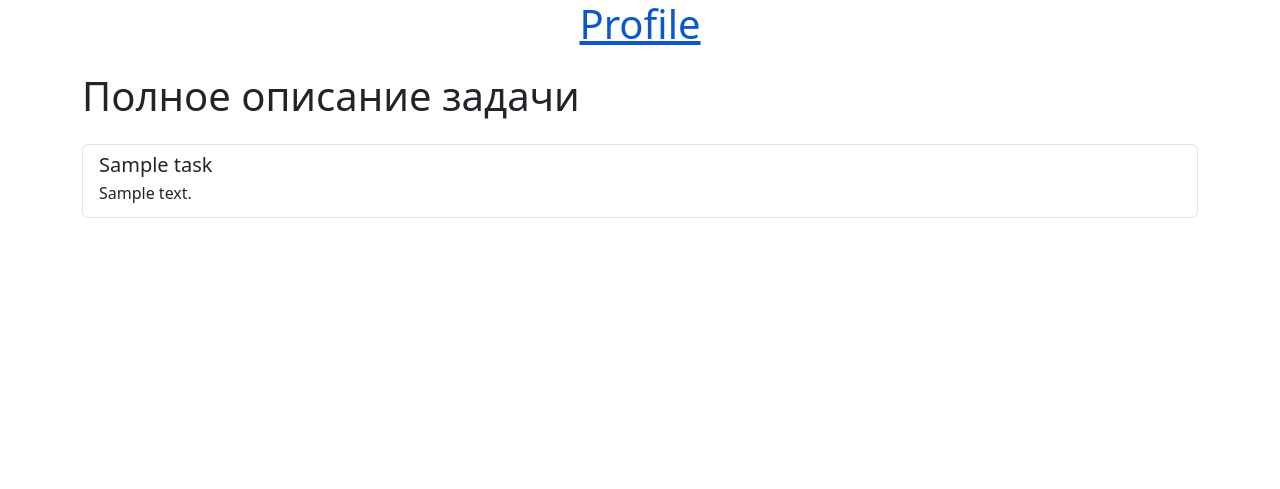
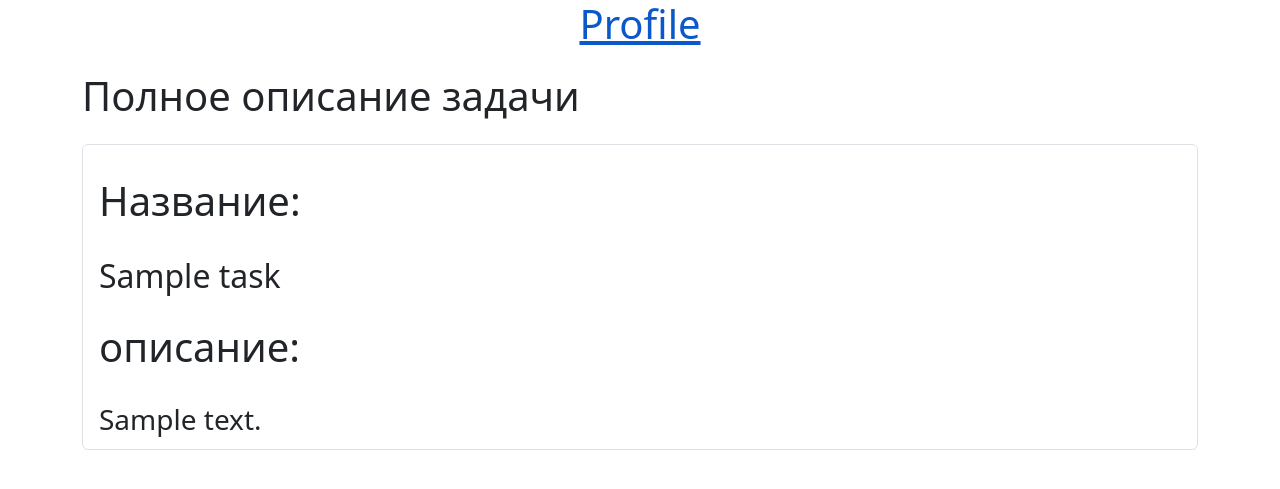
Before and after one commit to PlayOfVoid/TODO_LIST-, a Django app: page /detail_task/1/ in a window 1280 px wide. Shown: the top 489 px of the page. Run offline with Django 4.2, Linux system fonts and the light colour scheme; tables that the repository leaves empty hold one stand-in row (values such as "Sample post").

Commit message:
modified detail_task.html

```diff
--- a/todolist/tasks/templates/tasks/detail_task.html
+++ b/todolist/tasks/templates/tasks/detail_task.html
@@ -18,11 +18,13 @@
 
   <div class="list-group">
     <div class="list-group-item list-group-item-action mb-2">
+      <br><h1>Название: </h1></br>
       <div class="d-flex w-100 justify-content-between">
-        <h5 class="mb-1">{{task.name}}</h5>
+        <h2 class="mb-1">{{task.name}}</h2>
 
       </div>
-      <p class="mb-1">{{task.description}}</p>
+      <br><h1>описание: </h1></br>
+      <h3 class="mb-1">{{task.description}}</h3>
       <div class="d-flex justify-content-end">
       </div>
     </div>
```
